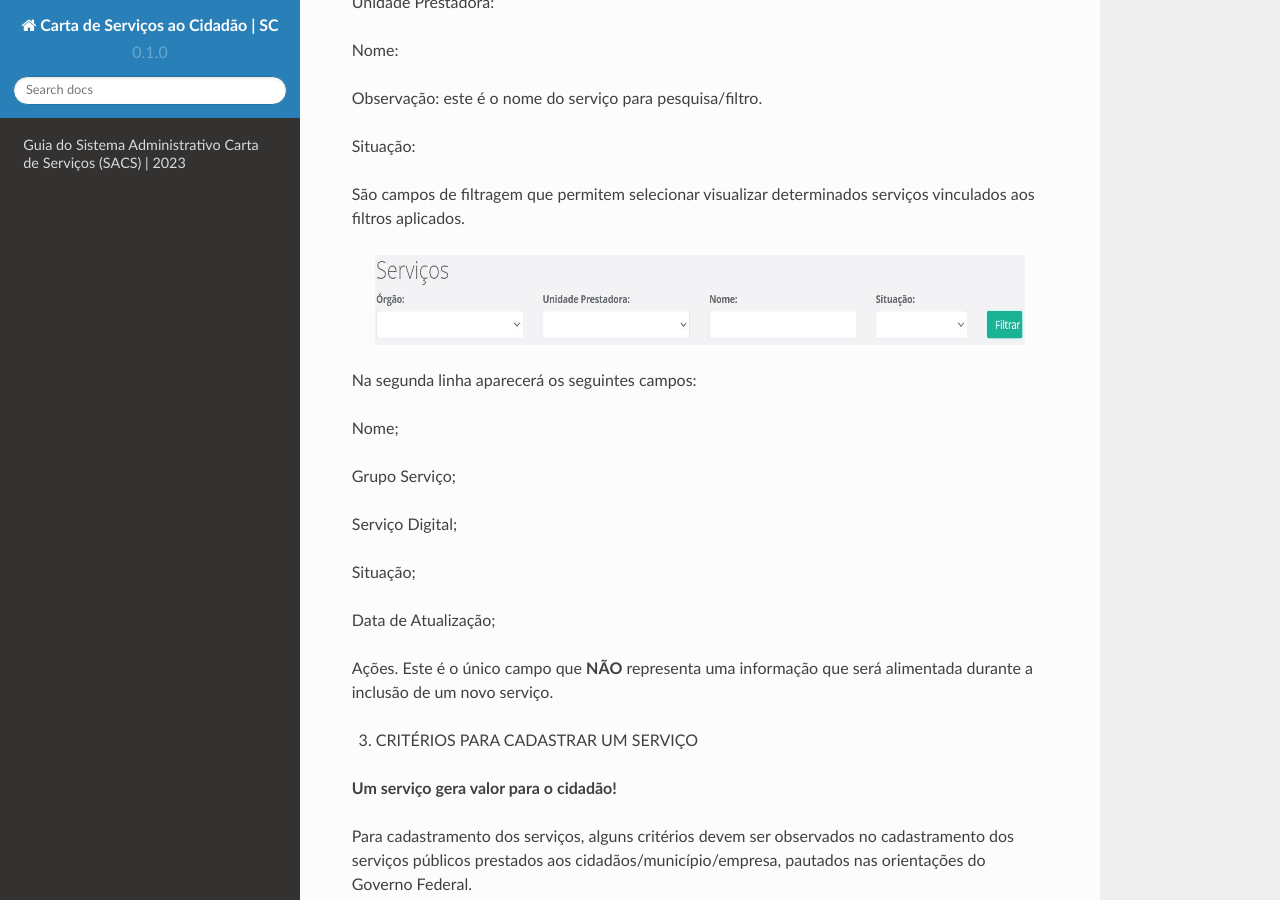
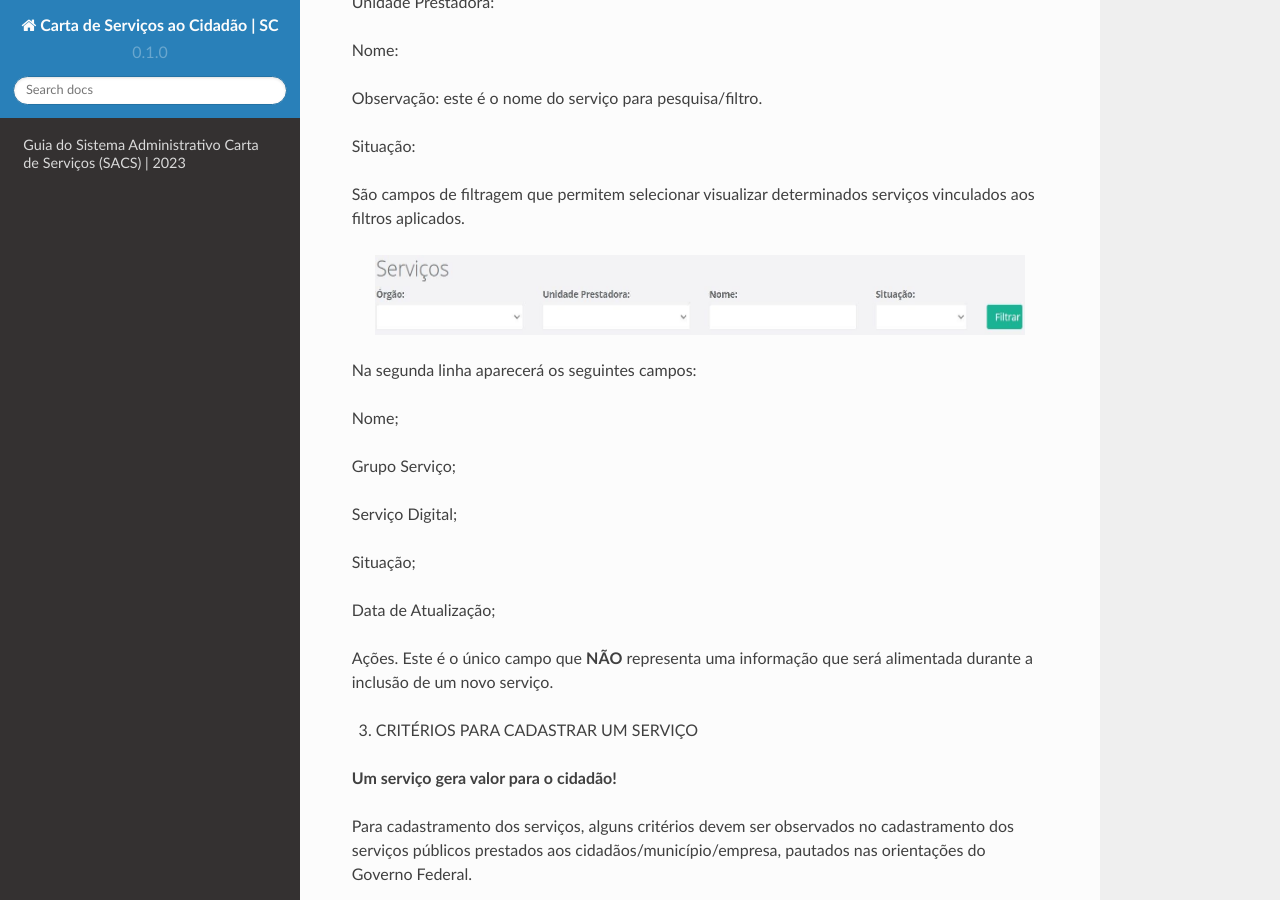
Before and after one commit to brunoaltieri/cartadeservicos, a Sphinx documentation site: the page built from docs/source/index.rst, in a window 1280 px wide and 900 px high, scrolled down 3688 px. Built offline with Sphinx 7.4.7 and the Read the Docs theme 2.0.0, drawn with Linux system fonts in a browser that asks for light colours.

Commit message:
Update index.rst

```diff
--- a/docs/source/index.rst
+++ b/docs/source/index.rst
@@ -108,7 +108,7 @@ Situação:
 São campos de filtragem que permitem selecionar visualizar determinados serviços vinculados aos filtros aplicados.
 
 .. image:: images/camposdefiltro_compressed.jpg
-   :height: 90px
+   :height: 80px
    :width: 650 px
    :scale: 100%
    :alt: tela mostrando os campos de filtro para os serviços
```
